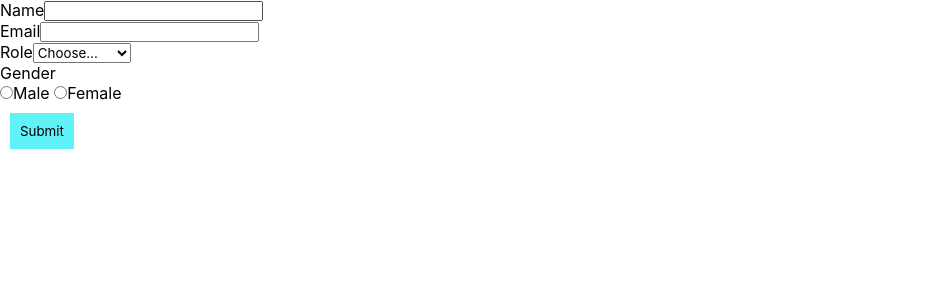
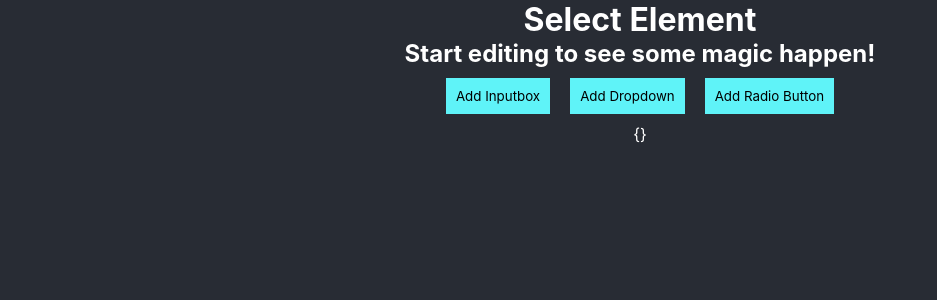
Before and after one commit to sbaz44/JSONGenerator, a React (Create React App) app: page / in a window 1280 px wide. Shown: the top 300 px of the page, without its empty margins (0-937 px from the left). Built offline with nearby package versions, Linux system fonts and the light colour scheme.

Commit message:
render working

```diff
--- a/src/App.js
+++ b/src/App.js
@@ -1,6 +1,6 @@
 import { useState } from "react";
 import "./App.css";
-
+import App2 from "./App2";
 const InputBox = (data) => {
   return (
     <div className="input-container">
@@ -139,6 +139,7 @@ const Radiobox = (data) => {
 
 export default function App() {
   const [elementsList, setElementList] = useState({});
+  const [isAdded, setIsAdded] = useState(false);
 
   const inputClick = () => {
     const data = { ...elementsList };
@@ -198,13 +199,13 @@ export default function App() {
   };
 
   const handleChange = (event, obj) => {
-    const data = {...elementsList};
-    data[obj].label=event.target.value;
+    const data = { ...elementsList };
+    data[obj].label = event.target.value;
     setElementList(data);
   };
 
   const selectChange = (event, index) => {
-    const data = {...elementsList};
+    const data = { ...elementsList };
     data[index].options = [];
     for (let i = 0; i < event.target.value; i++) {
       data[index].options.push("");
@@ -213,39 +214,41 @@ export default function App() {
   };
 
   const checkBoxHandle = (i) => {
-    const data = {...elementsList};
+    const data = { ...elementsList };
     let required = data[i].required;
     data[i].required = !required;
     setElementList(data);
   };
 
   const optionChange = (e, i, index) => {
-    const data = {...elementsList};
+    const data = { ...elementsList };
     data[index].options[i] = e.target.value;
     setElementList(data);
   };
   const removeInput = (i) => {
-    const data = {...elementsList};
+    const data = { ...elementsList };
     delete data[i];
     setElementList(data);
   };
 
   const downloadJSON = async () => {
-    const elementData = {...elementsList};
-    let data = {
-      data: elementData,
-    };
-    console.log(data);
-    const fileName = "file";
-    const json = JSON.stringify(data);
-    const blob = new Blob([json], { type: "application/json" });
-    const href = await URL.createObjectURL(blob);
-    const link = document.createElement("a");
-    link.href = href;
-    link.download = fileName + ".json";
-    document.body.appendChild(link);
-    link.click();
-    document.body.removeChild(link);
+    // const elementData = {...elementsList};
+    // let data = {
+    //   data: elementData,
+    // };
+    // console.log(data);
+    // const fileName = "file";
+    // const json = JSON.stringify(data);
+    // const blob = new Blob([json], { type: "application/json" });
+    // const href = await URL.createObjectURL(blob);
+    // const link = document.createElement("a");
+    // link.href = href;
+    // link.download = fileName + ".json";
+    // document.body.appendChild(link);
+    // link.click();
+    // document.body.removeChild(link);
+    setIsAdded(true);
+    // console.log(elementsList.data);
   };
   return (
     <div className="App">
@@ -371,6 +374,7 @@ export default function App() {
       )}
 
       <pre>{JSON.stringify(elementsList, null, 4)}</pre>
+      {isAdded && <App2 data={elementsList} />}
     </div>
   );
 }
--- a/src/App2.js
+++ b/src/App2.js
@@ -1,5 +1,11 @@
 import React, { useState, useEffect } from "react";
-import { Form, TextField, SelectField, SubmitButton, RadioField } from "./FormElement";
+import {
+  Form,
+  TextField,
+  SelectField,
+  SubmitButton,
+  RadioField,
+} from "./FormElement";
 import * as Yup from "yup";
 const formSchema = {
   element0: { type: "text", label: "Name", required: true },
@@ -18,12 +24,12 @@ const formSchema = {
   },
 };
 
-export default function App2() {
+export default function App2({ data }) {
   const [formData, setFormData] = useState({});
   const [validationSchema, setValidationSchema] = useState({});
 
   useEffect(() => {
-    initForm(formSchema);
+    initForm(data);
   }, []);
 
   const initForm = (formSchema) => {
@@ -41,19 +47,18 @@ export default function App2() {
         _validationSchema[key] = Yup.string().oneOf(
           formSchema[key].options.map((o) => o)
         );
-      }
-      else if (formSchema[key].type === "radio") {
+      } else if (formSchema[key].type === "radio") {
         _validationSchema[key] = Yup.string().oneOf(
           formSchema[key].options.map((o) => o)
         );
       }
       if (formSchema[key].required) {
-          _validationSchema[key] = _validationSchema[key].required("Required");
-        }
+        _validationSchema[key] = _validationSchema[key].required("Required");
+      }
     }
 
-    console.log( _formData)
-    console.log( _validationSchema)
+    console.log(_formData);
+    console.log(_validationSchema);
     setFormData(_formData);
     setValidationSchema(Yup.object().shape({ ..._validationSchema }));
   };
@@ -75,8 +80,8 @@ export default function App2() {
     }
 
     if (elementSchema.type === "radio") {
-        return <RadioField {...props} />;
-      }
+      return <RadioField {...props} />;
+    }
   };
 
   const onSubmit = (values, { setSubmitting, resetForm, setStatus }) => {
@@ -86,15 +91,15 @@ export default function App2() {
 
   return (
     <div>
-        {console.log(validationSchema)}
+      {console.log(validationSchema)}
       <Form
         enableReinitialize
         initialValues={formData}
         validationSchema={validationSchema}
         onSubmit={onSubmit}
       >
-        {Object.keys(formSchema).map((key, ind) => (
-          <div key={key}>{getFormElement(key, formSchema[key])}</div>
+        {Object.keys(data).map((key, ind) => (
+          <div key={key}>{getFormElement(key, data[key])}</div>
         ))}
         <SubmitButton title="Submit" />
       </Form>
--- a/src/index.js
+++ b/src/index.js
@@ -5,8 +5,8 @@ import App2 from "./App2";
 
 ReactDOM.render(
   <React.StrictMode>
-    {/* <App /> */}
-    <App2/>
+    <App />
+    {/* <App2/> */}
   </React.StrictMode>,
   document.getElementById("root")
 );
```
Also changed, not shown: 2 other files (tests, documents, lock files or other folders).
